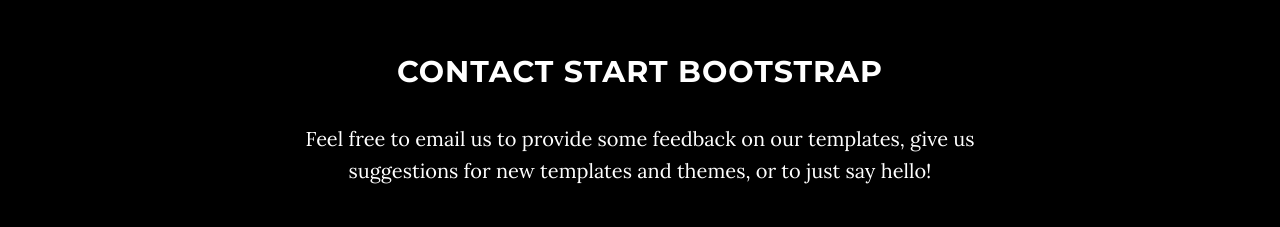
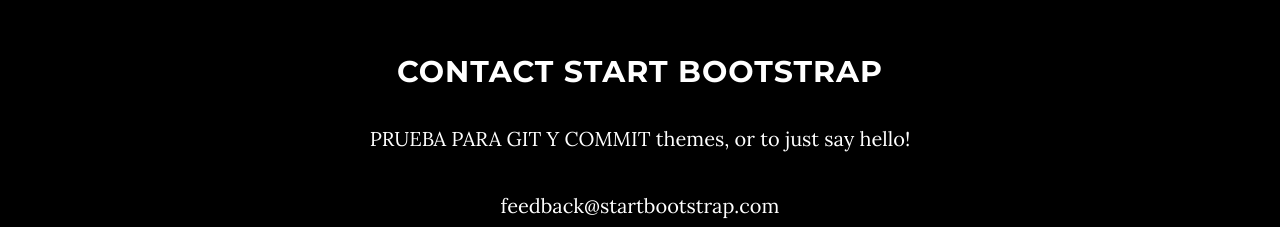
Before and after one commit to DeathscytheH/grayscaleGithub, a plain HTML site: page index.html in a window 1280 px wide. Shown: the part 2401-2628 px from the top of the page. Drawn offline with nearby package versions, Linux system fonts and the light colour scheme; some packages are replaced by stand-ins of ours.

Commit message:
Comitt uno
Camacho prueba commit

```diff
--- a/index.html
+++ b/index.html
@@ -7,7 +7,7 @@
     <meta name="description" content="">
     <meta name="author" content="">
 
-    <title>Grayscale - Free One Page Theme for Bootstrap 3</title>
+    <title>CAMACHO</title>
 
     <!-- Bootstrap Core CSS -->
     <link href="http://netdna.bootstrapcdn.com/bootstrap/3.0.3/css/bootstrap.min.css" rel="stylesheet" type="text/css">
@@ -103,7 +103,7 @@
         <div class="row">
             <div class="col-lg-8 col-lg-offset-2">
                 <h2>Contact Start Bootstrap</h2>
-                <p>Feel free to email us to provide some feedback on our templates, give us suggestions for new templates and themes, or to just say hello!</p>
+                <p>PRUEBA PARA GIT Y COMMIT themes, or to just say hello!</p>
                 <p>feedback@startbootstrap.com</p>
                 <ul class="list-inline banner-social-buttons">
                     <li><a href="https://twitter.com/SBootstrap" class="btn btn-default btn-lg"><i class="fa fa-twitter fa-fw"></i> <span class="network-name">Twitter</span></a>
```
